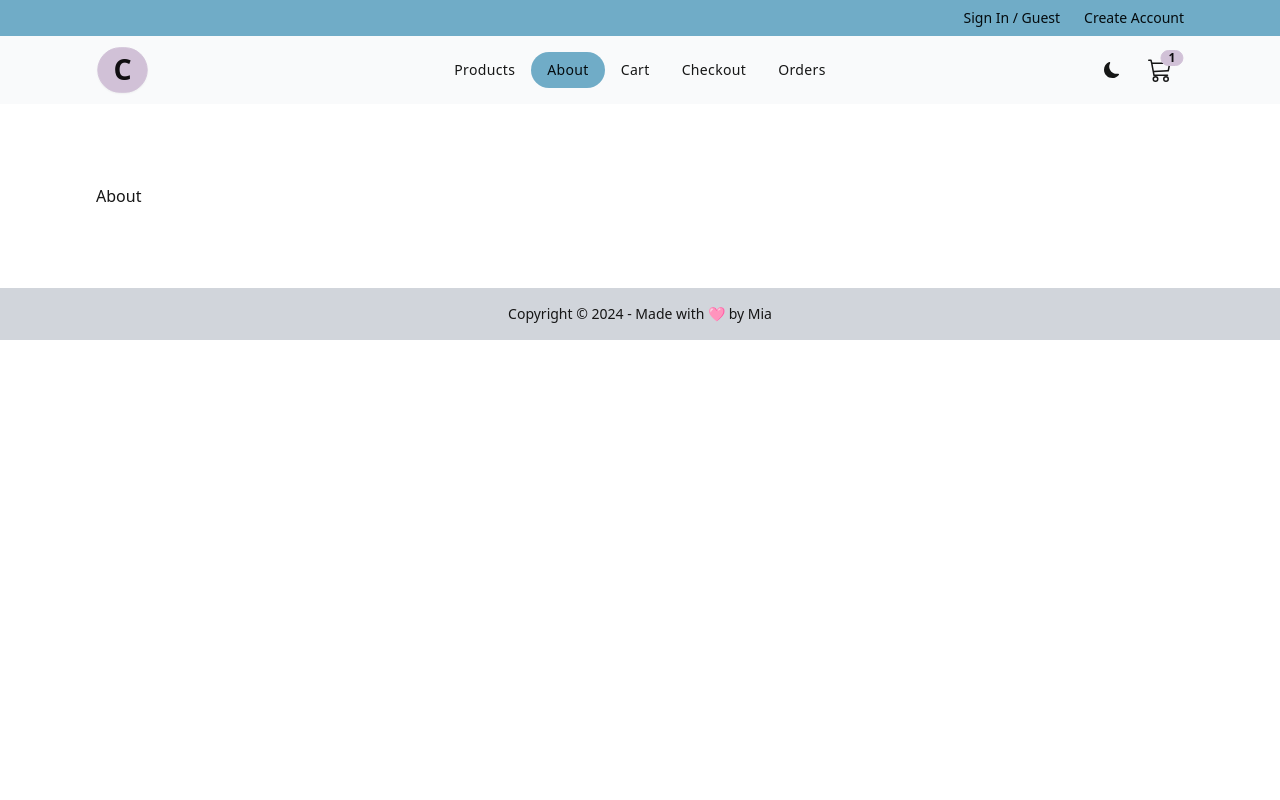
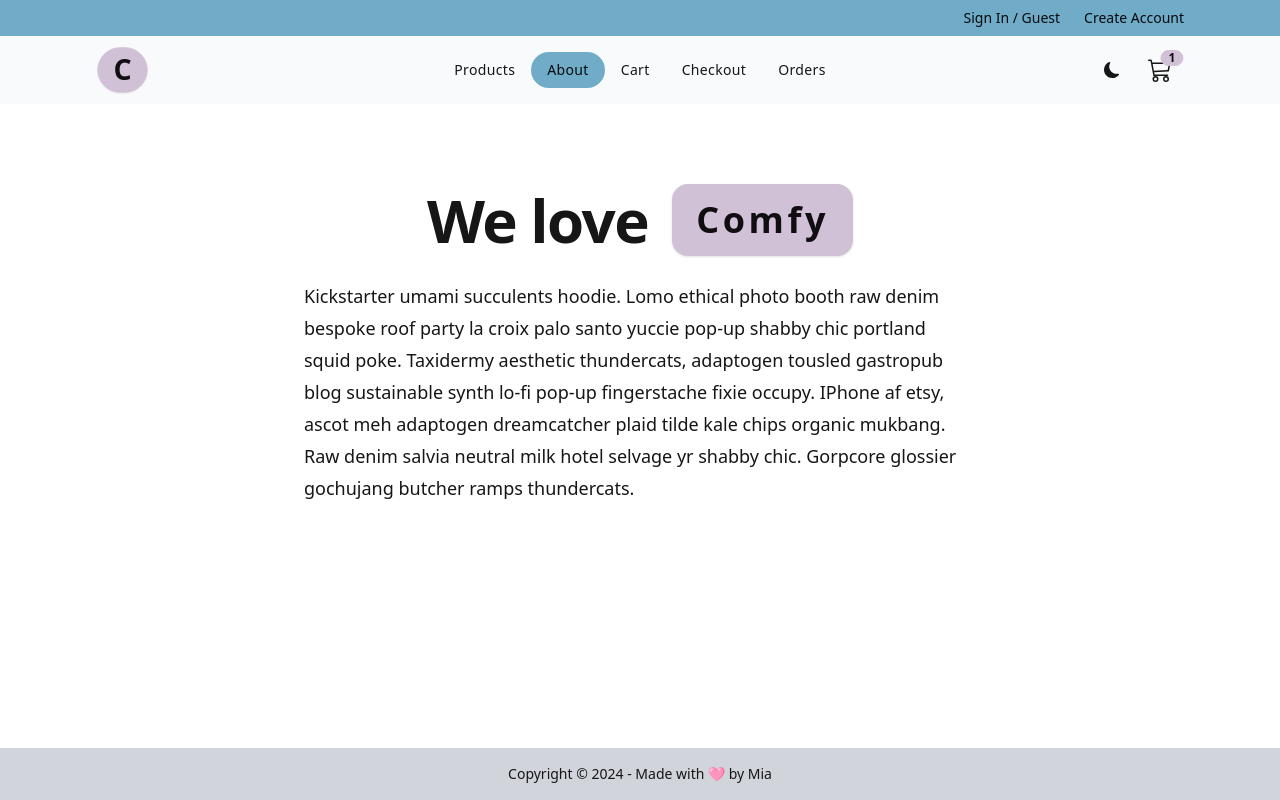
Before and after one commit to miawithcode/comfy-store, a React (Vite) app: page /about in a window 1280 px wide. Built offline with nearby package versions, Linux system fonts and the light colour scheme.

Commit message:
feat: about page

```diff
--- a/src/components/Footer.jsx
+++ b/src/components/Footer.jsx
@@ -1,6 +1,6 @@
 const Footer = () => {
   return (
-    <footer className="footer footer-center p-4 bg-base-300 text-base-content">
+    <footer className="footer footer-center p-4 bg-base-300 text-base-content absolute bottom-0">
       <aside>
         <p>Copyright © {new Date().getFullYear()} - Made with 🩷 by Mia</p>
       </aside>
--- a/src/pages/About.jsx
+++ b/src/pages/About.jsx
@@ -1,6 +1,28 @@
 const About = () => {
   return (
-    <div>About</div>
-  )
-}
-export default About
+    <>
+      <div className="flex flex-wrap gap-2 sm:gap-x-6 justify-center items-center">
+        <h1 className="text-4xl font-bold leading-none tracking-tight sm:text-6xl">
+          We love
+        </h1>
+        <div className="stats bg-primary shadow">
+          <div className="stat">
+            <div className="stat-title text-primary-content text-4xl font-bold tracking-widest capitalize">
+              comfy
+            </div>
+          </div>
+        </div>
+      </div>
+      <p className="mt-6 text-lg leading-8 max-w-2xl mx-auto">
+        Kickstarter umami succulents hoodie. Lomo ethical photo booth raw denim
+        bespoke roof party la croix palo santo yuccie pop-up shabby chic
+        portland squid poke. Taxidermy aesthetic thundercats, adaptogen tousled
+        gastropub blog sustainable synth lo-fi pop-up fingerstache fixie occupy.
+        IPhone af etsy, ascot meh adaptogen dreamcatcher plaid tilde kale chips
+        organic mukbang. Raw denim salvia neutral milk hotel selvage yr shabby
+        chic. Gorpcore glossier gochujang butcher ramps thundercats.
+      </p>
+    </>
+  );
+};
+export default About;
```
